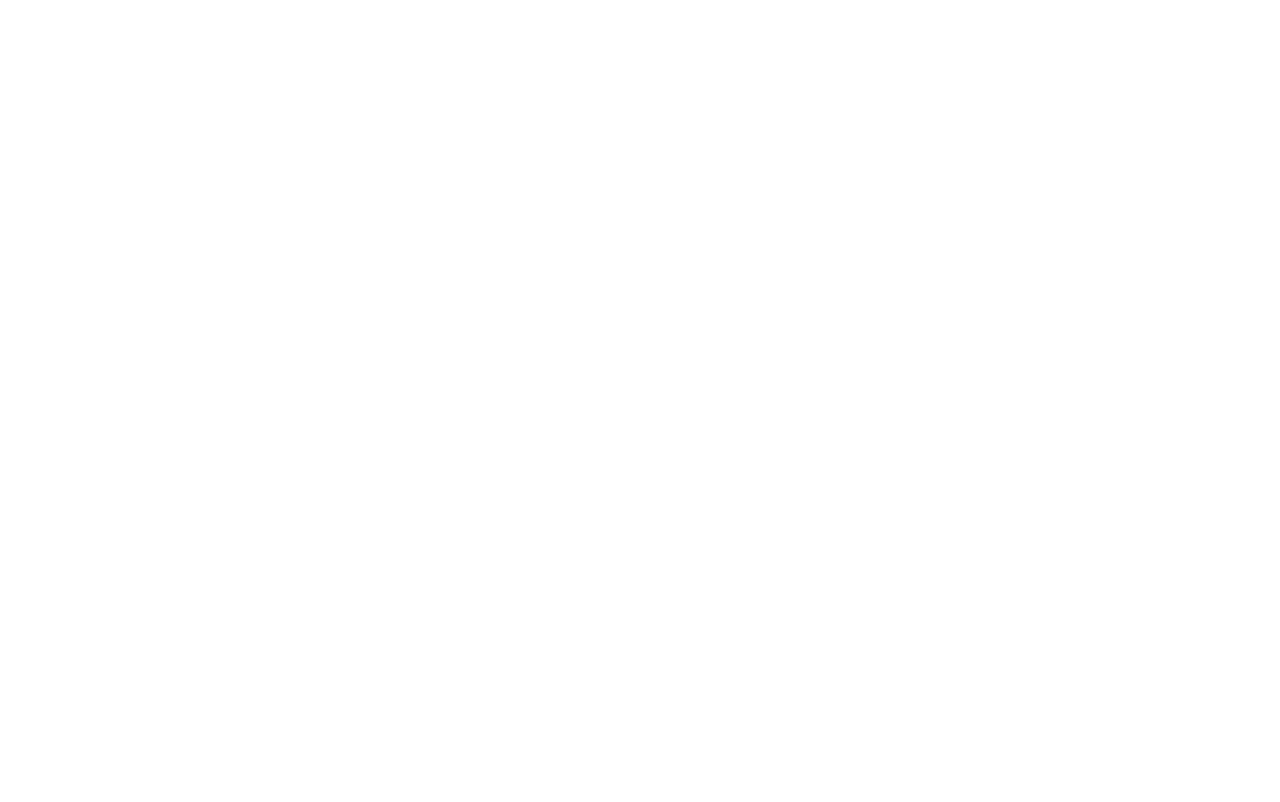
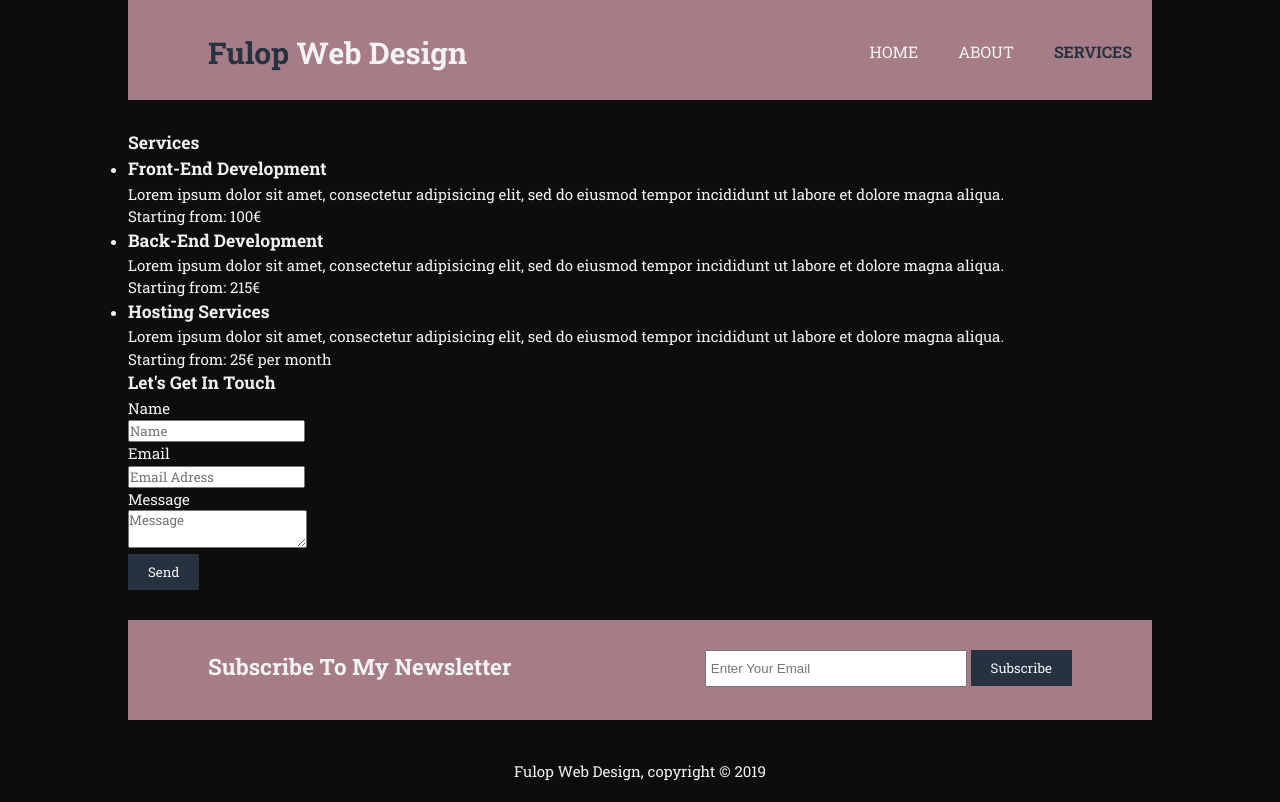
Before and after one commit to CloutDistrict/simple-responsive-website, a plain HTML site: page services.html in a window 1280 px wide. Drawn offline with Linux system fonts and the light colour scheme.

Commit message:
Add files via upload

```diff
--- a/services.html
+++ b/services.html
@@ -0,0 +1,99 @@
+<!DOCTYPE html>
+<html lang="en" dir="ltr">
+
+<head>
+  <link href="https://fonts.googleapis.com/css?family=Roboto+Slab:300,400,700&display=swap" rel="stylesheet">
+  <link rel="stylesheet" href="./css/style.css">
+  <meta charset="utf-8">
+<meta name="viewport" content="width=device-width, initial-scale=1.0">
+  <meta name="description" content="Affordable and professional web design by Alex Fulop">
+  <meta name="keywords" content="web design, professional web design, responsive web design, affordable web design">
+  <meta name="author" content="Alex Fulop">
+  <title>Fulop Web Design | Services</title>
+</head>
+
+<body>
+  <header>
+    <div class="headingContainer">
+      <div id="branding">
+        <h1> <span class="highlight">Fulop</span> Web Design</h1>
+      </div>
+      <nav>
+        <ul>
+          <li><a href="index.html">Home</a></li>
+          <li><a href="about.html">About</a></li>
+          <li class="current"><a href="services.html">Services</a></li>
+        </ul>
+      </nav>
+    </div>
+  </header>
+
+
+    <section id="main">
+
+
+        <article id="main-col">
+
+          <h1>Services</h1>
+          <ul id="services">
+               <li>
+                    <h3>Front-End Development</h3>
+                    <p>Lorem ipsum dolor sit amet, consectetur adipisicing elit, sed do eiusmod tempor incididunt ut labore et dolore magna aliqua.</p>
+                    <p>Starting from: 100€</p>
+               </li>
+               <li>
+                    <h3>Back-End Development</h3>
+                    <p>Lorem ipsum dolor sit amet, consectetur adipisicing elit, sed do eiusmod tempor incididunt ut labore et dolore magna aliqua.</p>
+                    <p>Starting from: 215€</p>
+               </li>
+               <li>
+                    <h3>Hosting Services</h3>
+                    <p>Lorem ipsum dolor sit amet, consectetur adipisicing elit, sed do eiusmod tempor incididunt ut labore et dolore magna aliqua.</p>
+                    <p>Starting from: 25€ per month</p>
+               </li>
+          </ul>
+        </article>
+
+
+      <aside id="sidebar">
+        <div>
+
+          <h3>Let's Get In Touch</h3>
+          <form class="quote" action="index.html" method="post">
+               <div>
+                    <label>Name</label><br>
+                    <input type="text" name="" placeholder="Name" style="font-family: 'Roboto Slab', Helvetica;">
+               </div>
+               <div>
+                    <label>Email</label><br>
+                    <input type="email" placeholder="Email Adress" style="font-family: 'Roboto Slab', Helvetica;">
+               </div>
+               <div>
+                    <label>Message</label><br>
+                    <textarea placeholder="Message" style="font-family: 'Roboto Slab', Helvetica;"></textarea>
+               </div>
+               <button type="submit" class="button_1">Send</button>
+          </form>
+
+        </div>
+      </aside>
+
+  </section>
+  <div class = "clear"></div>
+  <section id="newsletter">
+    <div class="containerNewsletter">
+      <h1>Subscribe To My Newsletter</h1>
+      <form class="" action="index.html" method="post">
+        <input type="email" placeholder="Enter Your Email">
+        <button type="submit" class="button_1">Subscribe</button>
+      </form>
+    </div>
+  </section>
+
+
+  <footer>
+    <p>Fulop Web Design, copyright &copy; 2019</p>
+  </footer>
+</body>
+
+</html>
```
Also changed, not shown: about.html (+25 -15 lines), index.html (+1 -1 lines).
